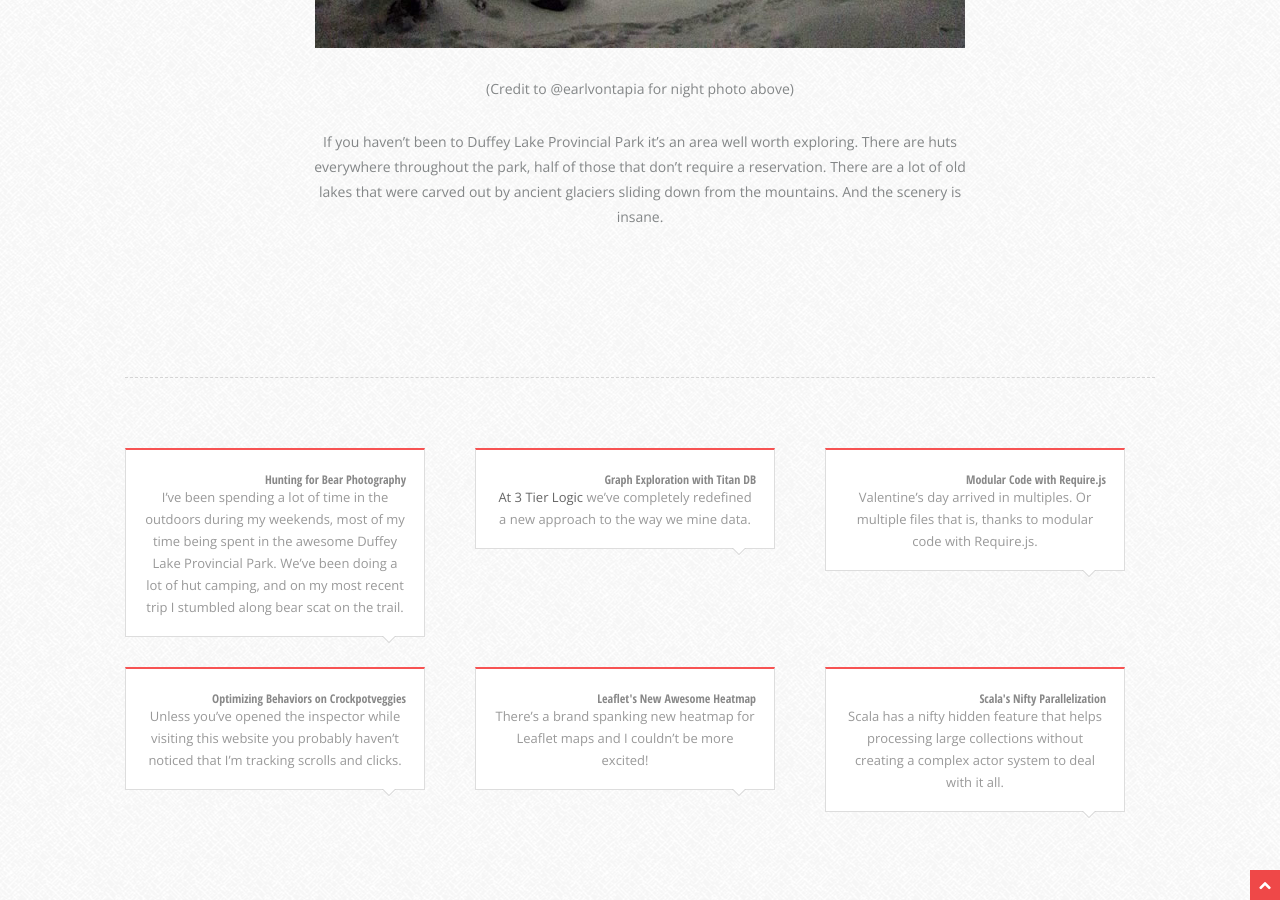
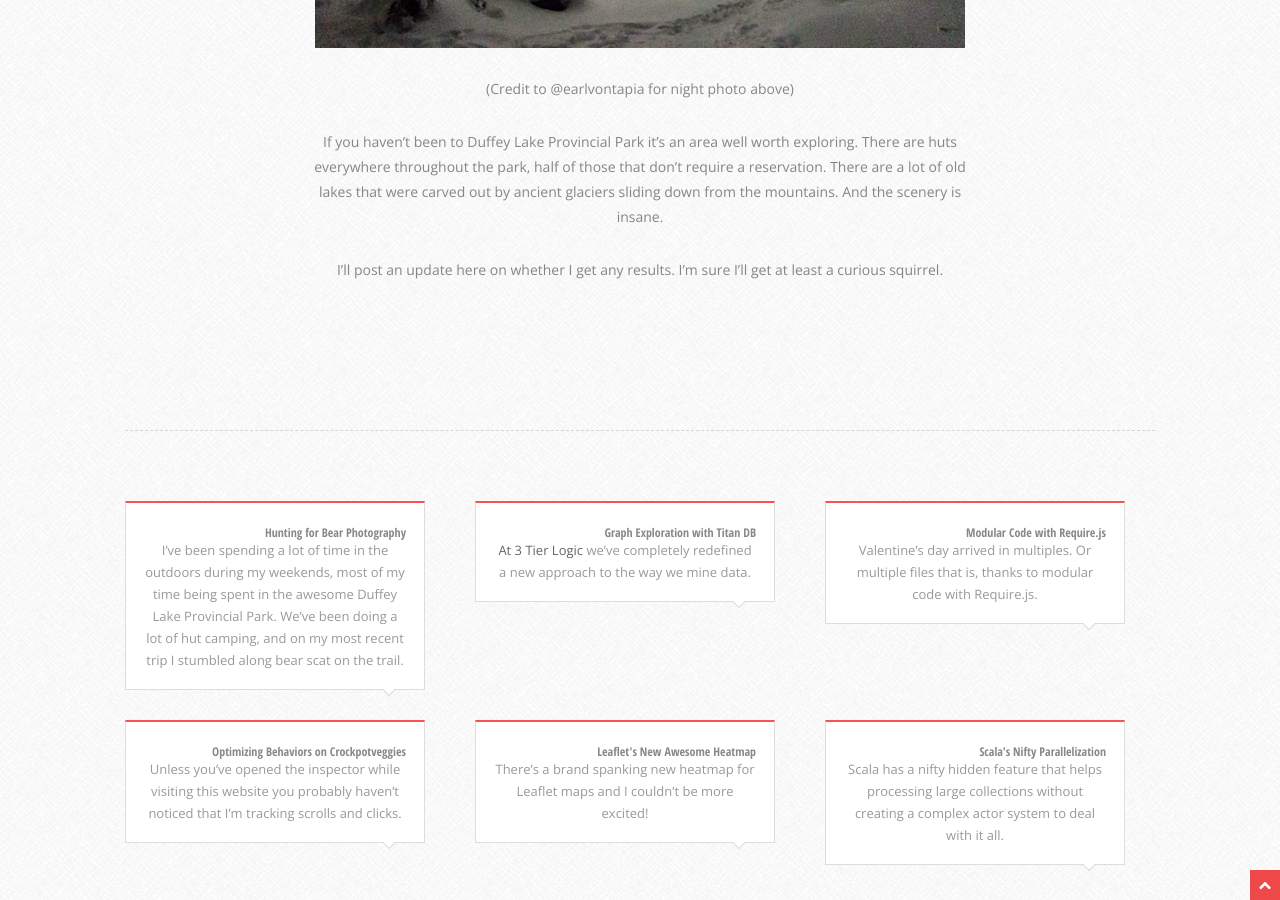
Before and after one commit to crockpotveggies/crockpotveggies.github.io, a Jekyll site: the page built from _posts/2014-07-04-hunting-for-bear-photography.md, in a window 1280 px wide and 900 px high, scrolled down 2075 px. Built offline with Jekyll 4.4.1, drawn with Linux system fonts in a browser that asks for light colours; some web fonts are replaced; Markdown is read by kramdown in place of the engine named in the settings; comment, search, counter and statistics services are not loaded.

Commit message:
Add closing sentence.

```diff
--- a/_posts/2014-07-04-hunting-for-bear-photography.md
+++ b/_posts/2014-07-04-hunting-for-bear-photography.md
@@ -22,3 +22,5 @@ I did some research on how I could detect a bear. I figured I'd need to attract
 (Credit to @earlvontapia for night photo above)
 
 If you haven't been to Duffey Lake Provincial Park it's an area well worth exploring. There are huts everywhere throughout the park, half of those that don't require a reservation. There are a lot of old lakes that were carved out by ancient glaciers sliding down from the mountains. And the scenery is insane.
+
+I'll post an update here on whether I get any results. I'm sure I'll get at least a curious squirrel.
```
